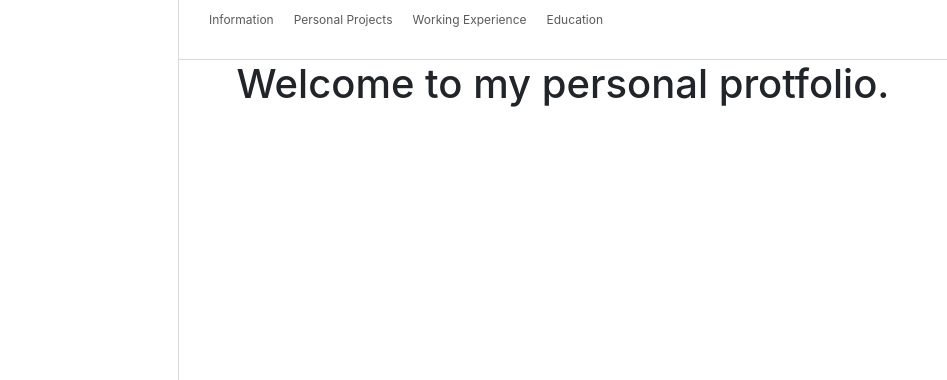
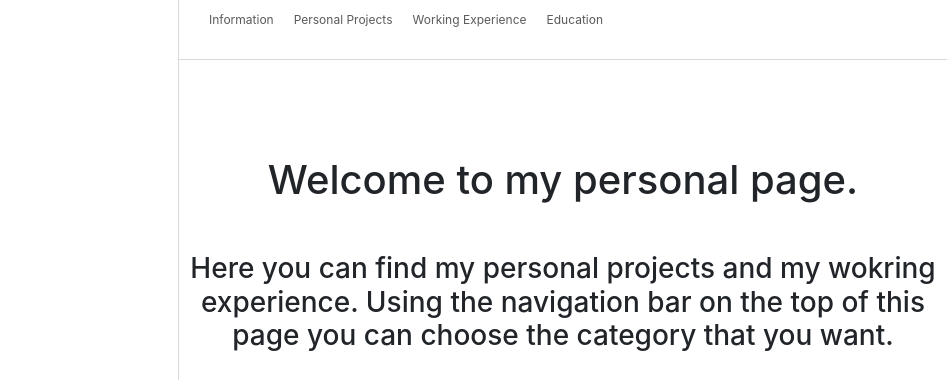
Before and after one commit to gmellides/gmellides.github.io, a plain HTML site: page index.html in a window 1280 px wide. Shown: the top 380 px of the page, 333-1280 px from the left. Drawn offline with Linux system fonts and the light colour scheme.

Commit message:
Welcome message added in index.html

```diff
--- a/index.html
+++ b/index.html
@@ -92,8 +92,8 @@
 
             <div class="autopagerize_page_element">
                 <div class="content">
-  <h1 style="text-align: center;">Welcome to my personal protfolio.</h1>
-
+  <h1 class="mt-5 pt-5" style="text-align: center;">Welcome to my personal page.</h1>
+  <h3 class="mt-4 pt-4 mr-2 ml-2" style="text-align: center;">Here you can find my personal projects and my wokring experience. Using the navigation bar on the top of this page you can choose the category that you want.</h3>
 <div class="pagination">
 
 
```
